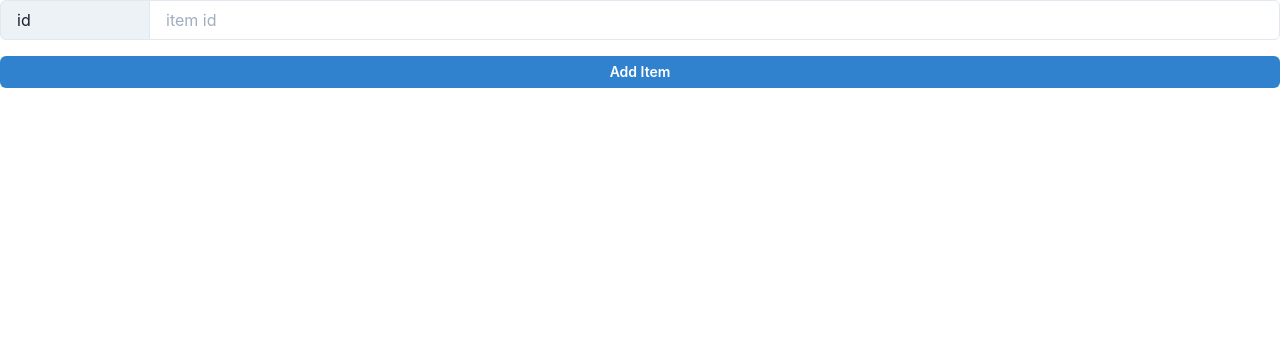
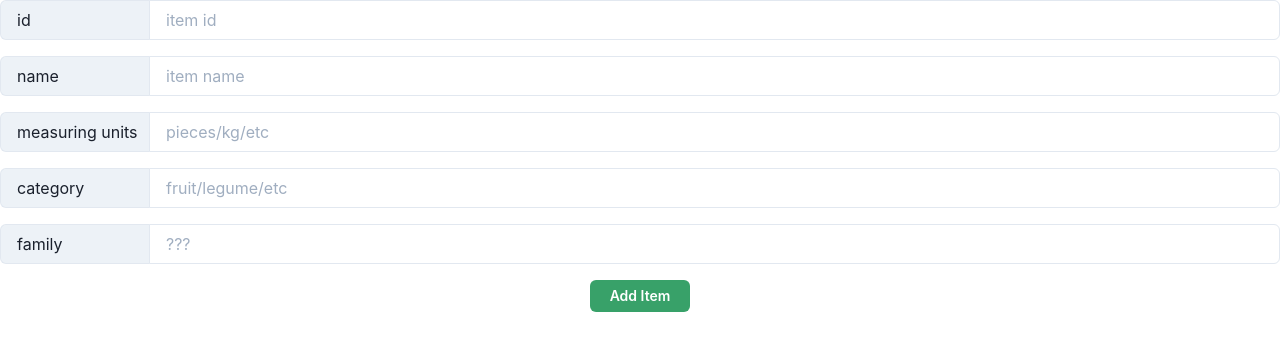
Before and after one commit to jony0418/FoodBank, a React (Create React App) app in the folder foodbank/client/: page /additem in a window 1280 px wide. Shown: the top 350 px of the page. Built offline with nearby package versions, Linux system fonts and the light colour scheme.

Commit message:
adding the button properly

```diff
--- a/foodbank/client/src/pages/additem.js
+++ b/foodbank/client/src/pages/additem.js
@@ -1,5 +1,6 @@
+
 import React, { useState } from 'react';
-import { Stack, InputGroup, Input, InputLeftAddon, Button } from '@chakra-ui/react';
+import { Stack, InputGroup, Input, InputLeftAddon, Button, Flex } from '@chakra-ui/react';
 
 function AddItem() {
   const inputLeftAddonStyle = {
@@ -26,6 +27,10 @@ function AddItem() {
     console.log('Input values:', inputValues);
   };
 
+  const buttonStyle = {
+    width: '100px', // Adjust the width as needed
+  };
+
   return (
     <Stack spacing={4}>
         <InputGroup>
@@ -37,11 +42,50 @@ function AddItem() {
           />
         </InputGroup>
 
+        <InputGroup>
+          <InputLeftAddon style={inputLeftAddonStyle} children='name' />
+          <Input
+            placeholder='item name'
+            value={inputValues.id}
+            onChange={(e) => handleInputChange('id', e.target.value)}
+          />
+        </InputGroup>
+
+        <InputGroup>
+          <InputLeftAddon style={inputLeftAddonStyle} children='measuring units' />
+          <Input
+            placeholder='pieces/kg/etc'
+            value={inputValues.id}
+            onChange={(e) => handleInputChange('id', e.target.value)}
+          />
+        </InputGroup>
+
+        <InputGroup>
+          <InputLeftAddon style={inputLeftAddonStyle} children='category' />
+          <Input
+            placeholder='fruit/legume/etc'
+            value={inputValues.id}
+            onChange={(e) => handleInputChange('id', e.target.value)}
+          />
+        </InputGroup>
+
+        <InputGroup>
+          <InputLeftAddon style={inputLeftAddonStyle} children='family' />
+          <Input
+            placeholder='???'
+            value={inputValues.id}
+            onChange={(e) => handleInputChange('id', e.target.value)}
+          />
+        </InputGroup>
+
+
       {/* Repeat the above pattern for other input groups */}
 
-      <Button size="sm" colorScheme="blue" onClick={handleAddItem}>
+      <Flex justifyContent="center">
+        <Button size="sm" colorScheme="green" style={buttonStyle} onClick={handleAddItem}>
           Add Item
         </Button>
+      </Flex>
     </Stack>
   );
 }
```
Lines whose indentation alone changed are shown as unchanged.
